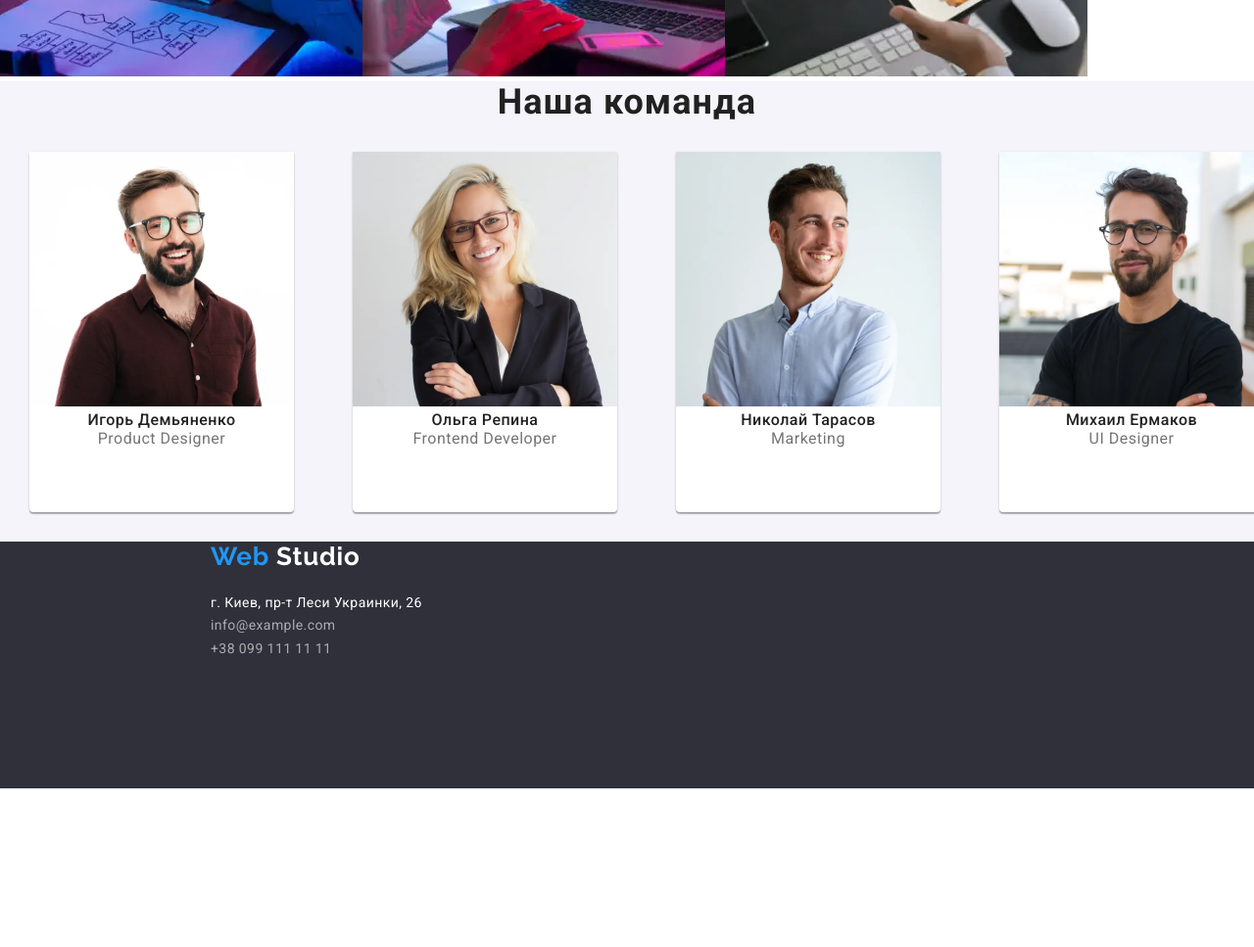
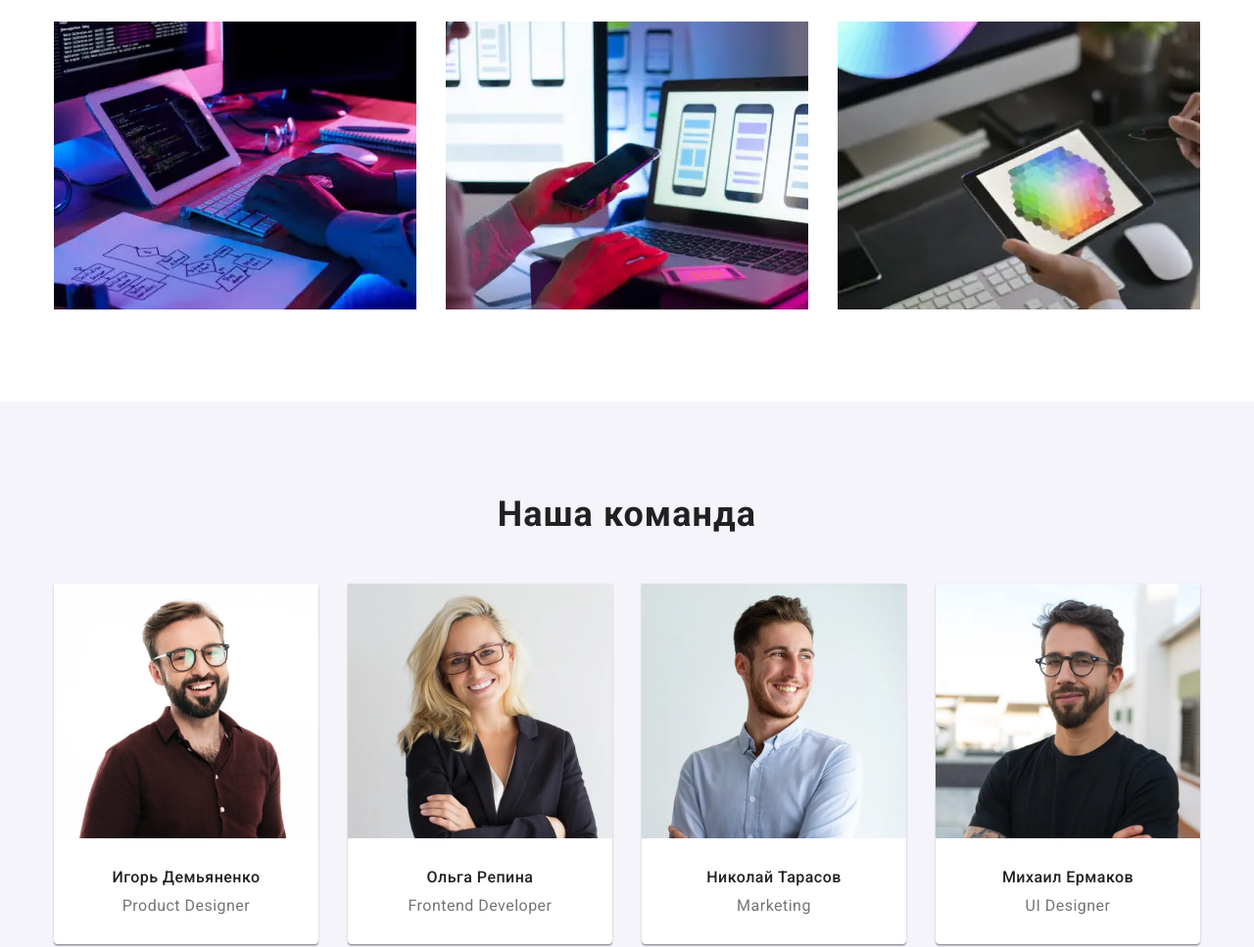
Before and after one commit to mrchuguy/goit-markup-hw-03, a plain HTML site: page index.html in a window 1280 px wide. Shown: the part 1040-2007 px from the top of the page at 98% size. Before the commit the page ends 1845 px from the top, so only its background shows below. Drawn offline with nearby package versions, Linux system fonts and the light colour scheme.

Commit message:
finish index html flex style

```diff
--- a/index.html
+++ b/index.html
@@ -49,6 +49,7 @@
 				<button type="button" class="btn modal-btn">Заказать услугу</button>
 			</section>
 			<!--peculiarities list-->
+			<section class="container peculiarities-section">
 				<ul class="list peculiarities-list container">
 					<li class="peculiarities-list-item">
 						<h3 class="peculiarities-title">Внимание к деталям</h3>
@@ -70,28 +71,31 @@
 					</li>
 					<li class="peculiarities-list-item">
 						<h3 class="peculiarities-title">Современные технологии</h3>
-					<p class="peculiarities-text">Значимость этих проблем настолько очевидна, что реализация плановых заданий.</p>
+						<p class="peculiarities-text">
+							Значимость этих проблем настолько очевидна, что реализация плановых заданий.
+						</p>
 					</li>
 				</ul>
+			</section>
 			<!--activity section-->
-			<section class="activity-section">
+			<section class="container section activity-section">
 				<h2 class="activity-title">Чем мы занимаемся</h2>
 				<ul class="list activity-list container">
-					<li class="activity-img">
-						<img src="./images/activity/activity_img_1.webp" alt="Процесс кодинга" width="370" />
+					<li class="activity-item">
+						<img src="./images/activity/activity_img_1.webp" alt="Процесс кодинга" class="activity-img" />
 					</li>
-					<li class="activity-img">
-						<img src="./images/activity/activity_img_2.webp" alt="Выбор дизайна" width="370" />
+					<li class="activity-item">
+						<img src="./images/activity/activity_img_2.webp" alt="Выбор дизайна" class="activity-img" />
 					</li>
-					<li class="activity-img">
-						<img src="./images/activity/activity_img_3.webp" alt="Подбор цвета" width="370" />
+					<li class="activity-item">
+						<img src="./images/activity/activity_img_3.webp" alt="Подбор цвета" class="activity-img" />
 					</li>
 				</ul>
 			</section>
 			<!--section team-->
-			<section class="team-section">
+			<section class="section team-section">
 				<h2 class="team-title">Наша команда</h2>
-				<ul class="list team-list container">
+				<ul class="container list team-list">
 					<li class="team-item">
 						<img src="./images/employee/employee_photo_1.webp" alt="Игорь Демьяненко" class="employee-photo" />
 						<h3 class="employee-name">Игорь Демьяненко</h3>
--- a/styles/styles.css
+++ b/styles/styles.css
@@ -36,9 +36,20 @@ body {
 	display: flex;
 	max-width: 1170px;
 }
+.section {
+	padding: 94px 0;
+}
+.section:last-child {
+	padding-bottom: 94px;
+}
 .list {
 	list-style-type: none;
 	padding: 0;
+}
+.peculiarities-list-item:not(:first-child),
+.activity-item:not(:first-child),
+.team-item:not(:first-child) {
+	margin-left: 30px;
 }
 /* Header styles */
 .header {
@@ -95,6 +106,11 @@ body {
 	margin-left: 50px;
 }
 /* Main section styles */
+.main {
+	display: flex;
+	flex-direction: column;
+	align-items: center;
+}
 /* Order section */
 .hero-section {
 	display: flex;
@@ -102,6 +118,7 @@ body {
 	flex-direction: column;
 	background: var(--dark-bg);
 	padding: 200px 0;
+	min-width: 100%;
 }
 .hero-title {
 	max-width: 696px;
@@ -134,6 +151,9 @@ body {
 	background: #188ce8;
 }
 /* Peculiarities list */
+.peculiarities-section {
+	padding-top: 94px;
+}
 .peculiarities-list-item {
 	width: 270px;
 	height: 101px;
@@ -150,18 +170,40 @@ body {
 	line-height: 1.71;
 	letter-spacing: 0.03em;
 	color: var(--grey-text-color);
+	margin-top: 10px;
 }
 /* activity section */
+.activity-section {
+	flex-direction: column;
+}
 .activity-title {
 	font-weight: 700;
 	font-size: 36px;
 	line-height: 1.17;
 	text-align: center;
 	letter-spacing: 0.03em;
+	max-height: 42px;
+}
+.activity-list {
+	justify-content: space-between;
+	margin-top: 50px;
+}
+.activity-img {
+	display: block;
+	width: 370px;
+	height: auto;
 }
 /* team section */
 .team-section {
+	display: flex;
+	flex-direction: column;
+	align-items: center;
 	background: var(--team-section-bg);
+	min-width: 100%;
+}
+.team-list {
+	justify-content: space-between;
+	margin-top: 50px;
 }
 .team-title {
 	font-weight: 700;
@@ -171,16 +213,17 @@ body {
 	letter-spacing: 0.03em;
 }
 .team-item {
-	width: 270px;
-	height: 368px;
+	max-width: 270px;
+	max-height: 368px;
 	background: var(--white);
 	/* material shadow v1 */
 	box-shadow: 0px 1px 3px rgba(0, 0, 0, 0.12), 0px 1px 1px rgba(0, 0, 0, 0.14), 0px 2px 1px rgba(0, 0, 0, 0.2);
 	border-radius: 0px 0px 4px 4px;
-	margin: 30px;
+	padding-bottom: 30px;
 }
 .employee-photo {
-	width: 270px;
+	display: block;
+	width: 100%;
 }
 .employee-name {
 	font-weight: 500;
@@ -188,6 +231,7 @@ body {
 	line-height: 1.19;
 	text-align: center;
 	letter-spacing: 0.03em;
+	margin-top: 30px;
 }
 .profession {
 	font-size: 16px;
@@ -195,6 +239,7 @@ body {
 	text-align: center;
 	letter-spacing: 0.03em;
 	color: var(--grey-text-color);
+	margin-top: 10px;
 }
 /* Portfolio */
 .filter-btn {
@@ -242,12 +287,13 @@ body {
 }
 /* Footer styles */
 .footer {
-	height: 252px;
+	display: flex;
+	flex-direction: column;
 	background: var(--dark-bg);
+	padding: 60px 215px;
 }
 .footer-logo {
 	color: var(--white);
-	margin-left: 215px;
 }
 .footer-logo:hover,
 .footer-logo:focus {
@@ -259,8 +305,9 @@ body {
 	line-height: 1.71;
 	letter-spacing: 0.03em;
 	margin-top: 20px;
-	margin-left: 215px;
-	margin-bottom: 60px;
+}
+.footer-list-item:not(:first-child) {
+	margin-top: 9px;
 }
 .address {
 	color: var(--white);
```
Lines whose indentation alone changed are shown as unchanged.
